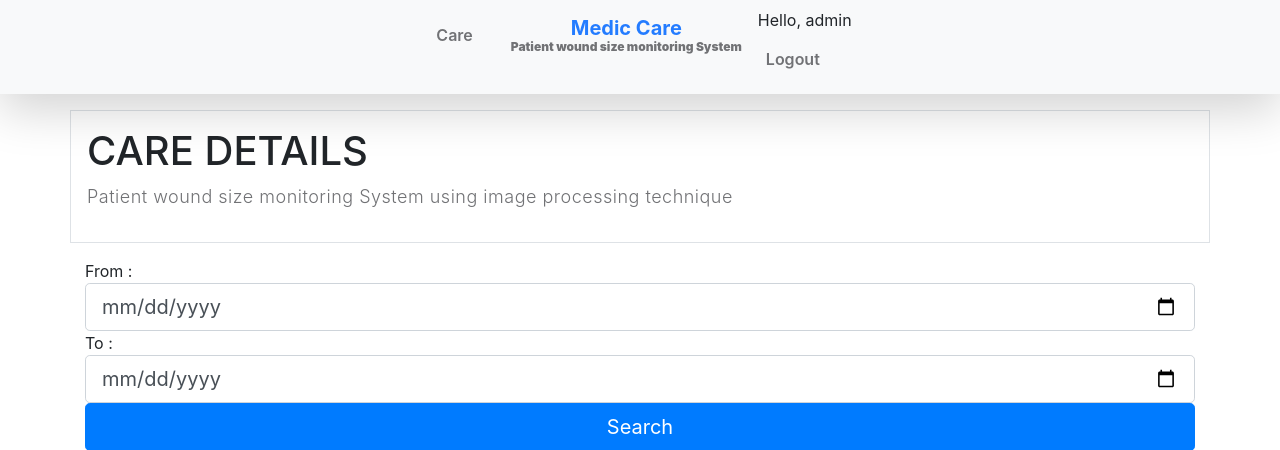
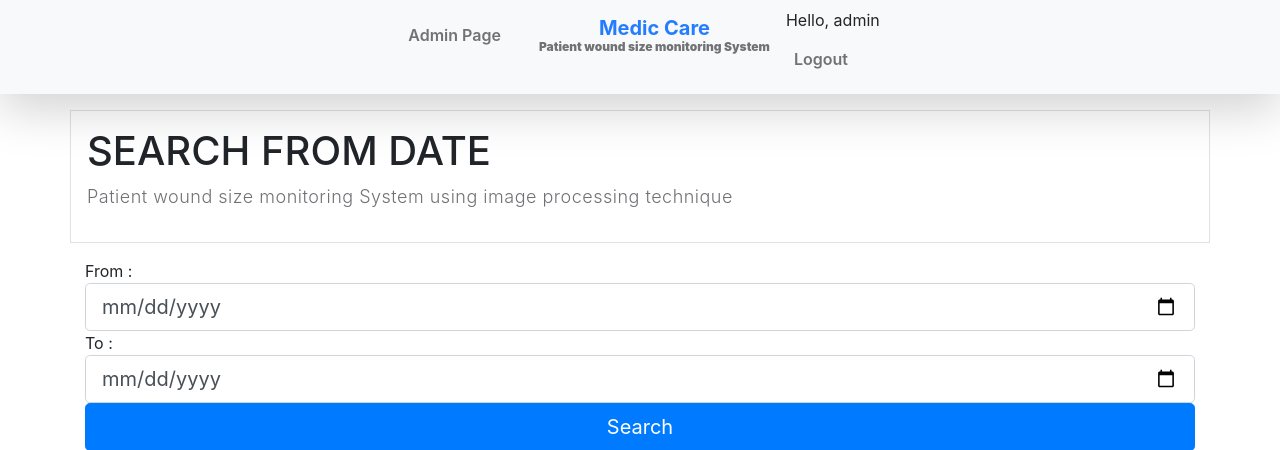
Before and after one commit to lahmpalms/projectImageProcessing, a Django app: page /search_date/ in a window 1280 px wide. Shown: the top 450 px of the page. Run offline with Django 3.2, Linux system fonts and the light colour scheme; a user stored in the database is signed in; parts of the project's set-up code (start-up, migrations or seed data) failed here and were passed over; some libraries are stand-ins or nearby versions.

Commit message:
update template

```diff
--- a/templates/admin_page.html
+++ b/templates/admin_page.html
@@ -91,6 +91,11 @@ https://templatemo.com/tm-566-medic-care
                                 Medic Care
                                 <strong class="d-block">Patient wound size monitoring System</strong>
                             </a>
+                            <li class="nav-item">
+                                <a class="nav-link" href="{% url 'search_date' %}">
+                                    <span> Search from Date</span>
+                                </a>
+                            </li>
                             <li class="nav-item">
                                 <a class="nav-link" href="{% url 'counthealth' %}">
                                     <span> Count Healthwelfare</span>
--- a/templates/index.html
+++ b/templates/index.html
@@ -355,7 +355,7 @@ https://templatemo.com/tm-566-medic-care
                                 </div>
                                 <p class="text-primary d-block mt-2 mb-0 w-100"><strong>Great services!</strong></p>
 
-                                <p class="reviews-text w-100">.</p>
+                                <p class="reviews-text w-100">Our project have to begin studying a whole new system, Which will be a challenge for this project</p>
 
                                 <img src="{% static 'website/images/reviews/preecha.jpg' %}" class="img-fluid reviews-image" alt="">
 
--- a/templates/search_date.html
+++ b/templates/search_date.html
@@ -74,8 +74,10 @@ https://templatemo.com/tm-566-medic-care
 
                 <div class="collapse navbar-collapse" id="navbarNav">
                     <ul class="navbar-nav mx-auto">
-                        <li class="nav-item active">
-                            <a class="nav-link" href="{% url 'add_care' %}">Care</a>
+                        <li class="nav-item">
+                            <a class="nav-link" href="{% url 'AdminPage' %}">
+                                <span> Admin Page</span>
+                            </a>
                         </li>
                         <a class="navbar-brand d-none d-lg-block" href="">
                                 Medic Care
@@ -91,7 +93,7 @@ https://templatemo.com/tm-566-medic-care
             </div>
         </nav>
         <div class="container p-3 my-3 border">
-            <h1> CARE DETAILS</h1>
+            <h1> SEARCH FROM DATE</h1>
             <p>Patient wound size monitoring System using image processing technique</p>
 
         </div>
```
Also changed, not shown: db.sqlite3.
